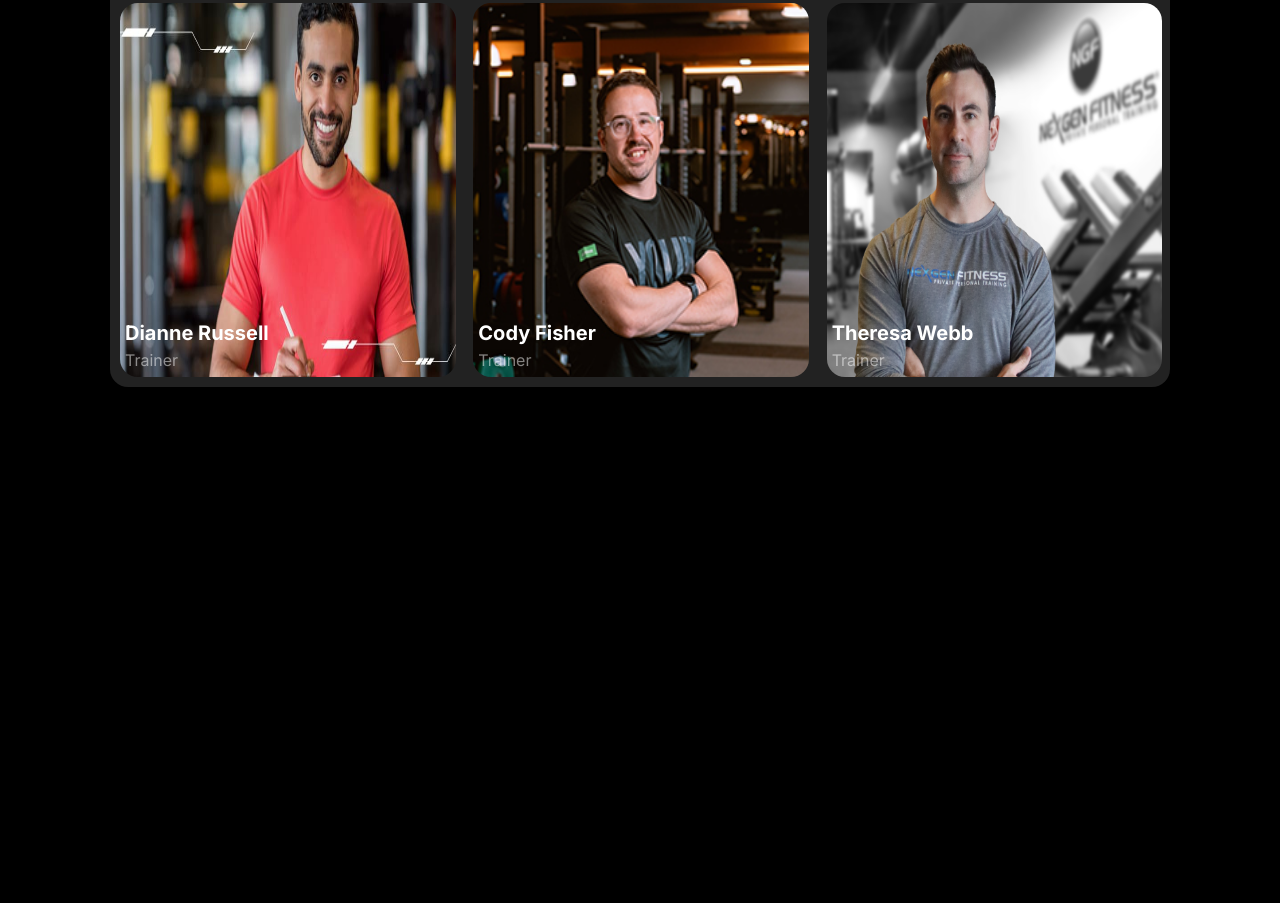
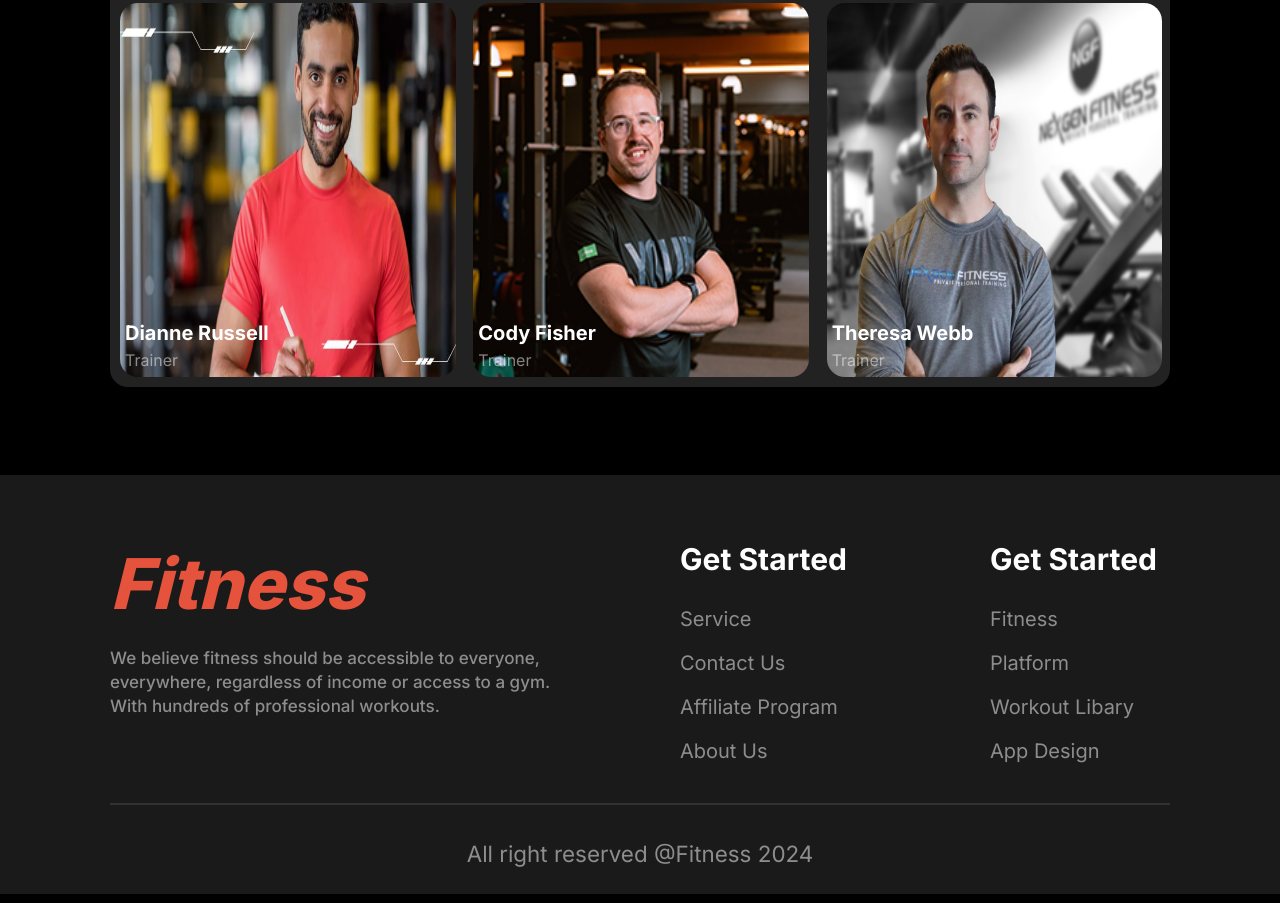
Before and after one commit to Abubokkor98/second-assignment, a plain HTML site: page index.html in a window 1280 px wide. Shown: the part 4330-5233 px from the top of the page. Before the commit the page ends 4805 px from the top, so only its background shows below. Drawn offline with Linux system fonts and the light colour scheme; a web font is replaced by a local one.

Commit message:
added footer

```diff
--- a/index.html
+++ b/index.html
@@ -270,15 +270,42 @@
             <h3 class="trainer_name">Theresa Webb</h3>
             <p>Trainer</p>
           </div>
-
         </div>
       </section>
+        <!-- our team section start -->
+    </main>
+           <!-- footer start -->
+           <footer class="footer_area">
+            <div class="footer_container">
+              <div class="left_colm">
+                <h1>Fitness</h1>
+                <p>We believe fitness should be accessible to everyone, everywhere, regardless of income or access to a gym.
+                  With hundreds of professional workouts.</p>
+              </div>
+              <div class="right-colms">
+                <h2>Get Started</h2>
+                <a href="#">Service</a>
+                <a href="#">Contact Us</a>
+                <a href="#">Affiliate Program</a>
+                <a href="#">About Us</a>
+              </div>
+              <div class="right-colms">
+                <h2>Get Started</h2>
+                <a href="#">Fitness</a>
+                <a href="#">Platform</a>
+                <a href="#">Workout Libary</a>
+                <a href="#">App Design</a>
+              </div>
+            </div>
+            <hr class="line_brack">
+            <p class="copyright_title">All right reserved @Fitness 2024</p>
+          </footer>
+
+           <!-- footer end -->
 
 
 
 
-    </main>
-
 
 </body>
 </html>
--- a/style.css
+++ b/style.css
@@ -529,3 +529,83 @@ margin-top: 10px;
   position: relative;
 }
  /* our team section css end */
+
+  /*  footer css start */
+  .footer_area{
+    width: 100%;
+    background-color:  rgb(255, 255, 255, 10%);
+    height: 419px;
+  }
+  .footer_container{
+    display: flex;
+    justify-content: space-between;
+    width: 1060px;
+    height: 249px;
+    margin: 0 auto ;
+  }
+  .left_colm h1{
+    font-size: 70px;
+    font-weight: 800;
+    font-style: italic;
+    color: #E6533C;
+  }
+  .left_colm p{
+    font-size: 17px;
+    line-height: 24px;
+    letter-spacing: 0.3%;
+    font-weight: 500;
+    color: var(--sec-font-color);
+    margin-top: 20px;
+    margin-bottom: 72px;
+  }
+  .left_colm{
+    width: 440px;
+    margin-top: 66px;
+  }
+
+   .right-colms{
+    width: 180px;
+    height: 250px;
+    margin-top: 66px;
+   }
+
+  .right-colms h2{
+    color: #fff;
+    margin-bottom: 30px;
+    font-size: 30px;
+    line-height: 120%;
+  }
+  .right-colms a{
+    display: block;
+    text-decoration: none;
+    color: rgb(255, 255, 255, 50%);
+    margin-bottom: 20px;
+    font-size: 20px;
+
+  }
+
+  hr.line_brack{
+    width: 1060px;
+    border: 1px solid rgb(255, 255, 255, 10%);
+    margin: 0 auto;
+    margin-top: 79px;
+  }
+  /* .copyright_title {
+  margin: 36px 564px 5px 558px;
+  align-items: center;
+  font-size: 15px;
+  color: rgb(255, 255, 255, 50%);
+  line-height: 24px;
+  font-weight: 500;
+  } */
+   .copyright_title{
+    text-align: center;
+    text-align: center;
+    margin-top: 35px;
+    padding-bottom: 36px;
+    font-size: 1.4rem;
+    color: rgb(255, 255, 255, 50%);
+   }
+
+
+    /*  footer css end */
```
